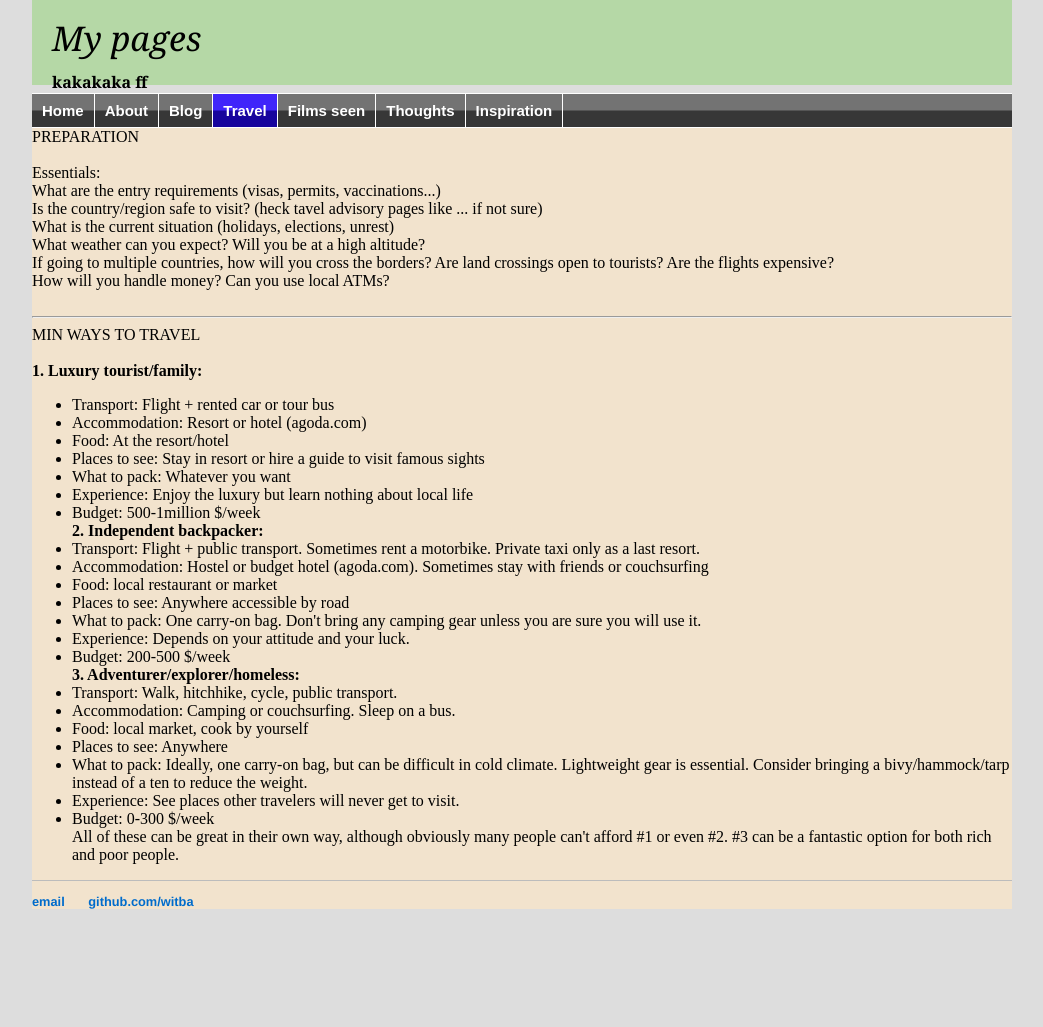
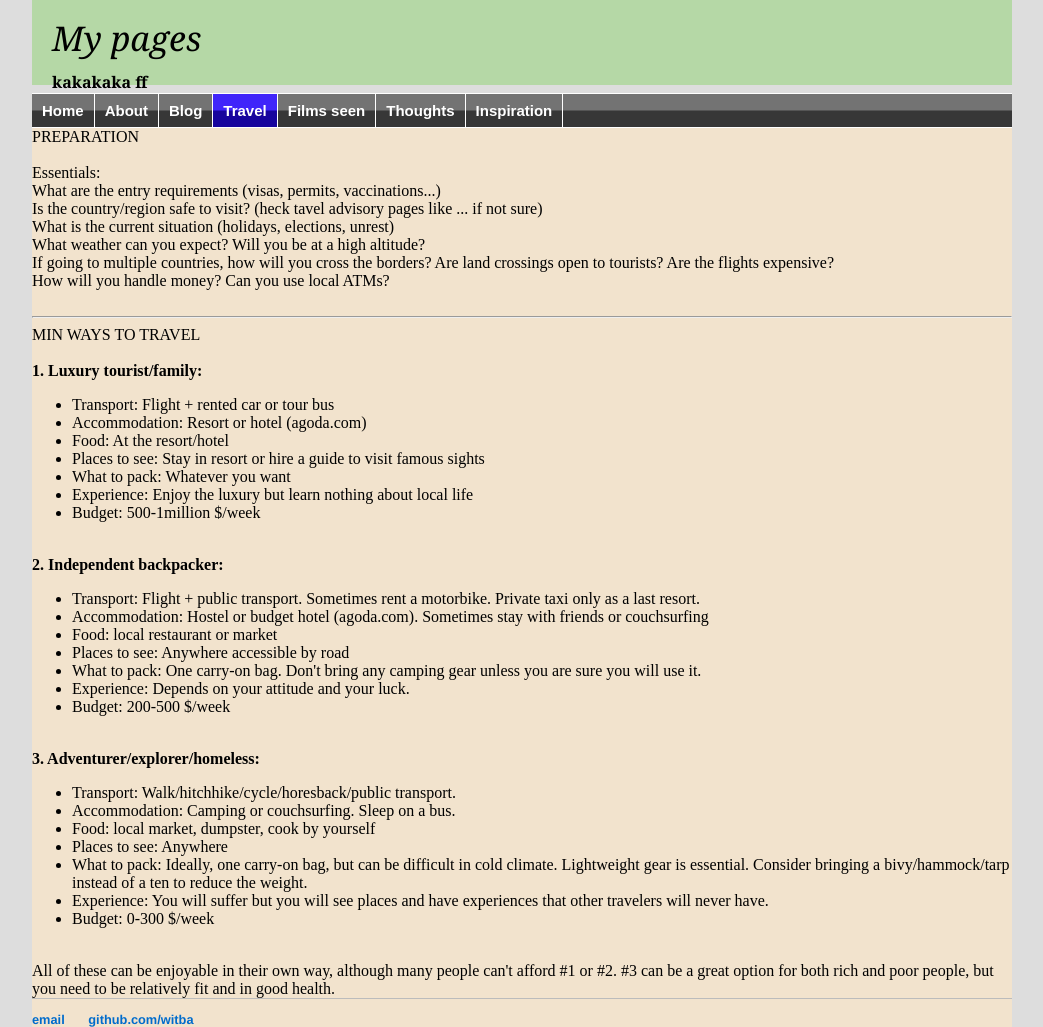
Before and after one commit to witba/witba.github.io, a Jekyll site: the page built from travel/advice.html, in a window 1280 px wide. Shown: the whole page, without its empty margins (118-1161 px from the left). Built offline with Jekyll 4.4.1, drawn with Linux system fonts in a browser that asks for light colours; before the commit the page ends 909 px from its top, so only the background shows below that.

Commit message:
Update advice.html

```diff
--- a/travel/advice.html
+++ b/travel/advice.html
@@ -19,7 +19,7 @@ How will you handle money? Can you use local ATMs?<br>
 
 MIN WAYS TO TRAVEL <br>
 <br>
-<b>1. Luxury tourist/family:</b><br>
+<b>1. Luxury tourist/family:</b>
 <ul>
 <li>Transport: Flight + rented car or tour bus
 <li>Accommodation: Resort or hotel (agoda.com)
@@ -28,8 +28,10 @@ MIN WAYS TO TRAVEL <br>
 <li>What to pack: Whatever you want
 <li>Experience: Enjoy the luxury but learn nothing about local life
 <li>Budget: 500-1million $/week
+</ul>
 <br>
-<b>2. Independent backpacker:</b><br>
+<b>2. Independent backpacker:</b>
+<ul>
 <li>Transport: Flight + public transport. Sometimes rent a motorbike. Private taxi only as a last resort.
 <li>Accommodation: Hostel or budget hotel (agoda.com). Sometimes stay with friends or couchsurfing
 <li>Food: local restaurant or market
@@ -37,16 +39,18 @@ MIN WAYS TO TRAVEL <br>
 <li>What to pack: One carry-on bag. Don't bring any camping gear unless you are sure you will use it.
 <li>Experience: Depends on your attitude and your luck.
 <li>Budget: 200-500 $/week
+</ul>
 <br>
-<b>3. Adventurer/explorer/homeless:</b><br>
-<li>Transport: Walk, hitchhike, cycle, public transport.
+<b>3. Adventurer/explorer/homeless:</b>
+<ul>
+<li>Transport: Walk/hitchhike/cycle/horesback/public transport.
 <li>Accommodation: Camping or couchsurfing. Sleep on a bus.
-<li>Food: local market, cook by yourself
+<li>Food: local market, dumpster, cook by yourself
 <li>Places to see: Anywhere
 <li>What to pack: Ideally, one carry-on bag, but can be difficult in cold climate. Lightweight gear is essential. Consider bringing a bivy/hammock/tarp instead of a ten to reduce the weight.
-<li>Experience: See places other travelers will never get to visit.
+<li>Experience: You will suffer but you will see places and have experiences that other travelers will never have.
 <li>Budget: 0-300 $/week
+</ul>
 <br>
-All of these can be great in their own way, although obviously many people can't afford #1 or even #2. #3 can be a fantastic option for both rich and poor people.
-</ul>
+All of these can be enjoyable in their own way, although many people can't afford #1 or #2. #3 can be a great option for both rich and poor people, but you need to be relatively fit and in good health.
 </div>
```
